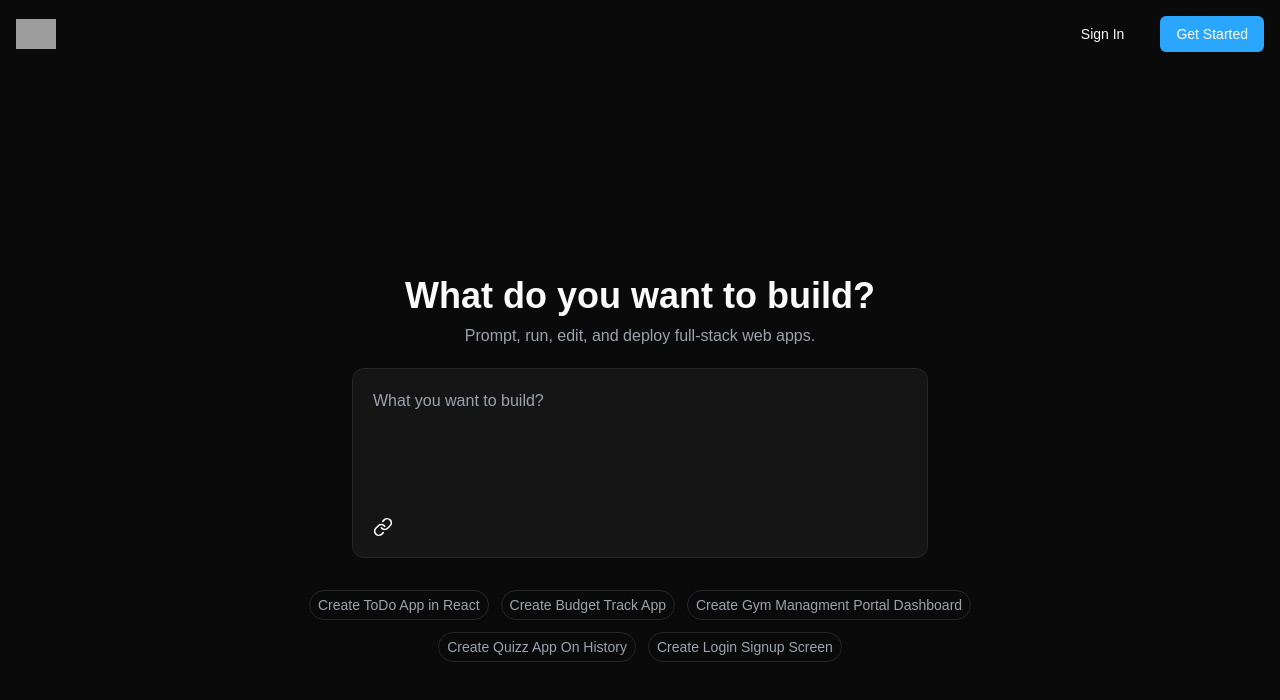
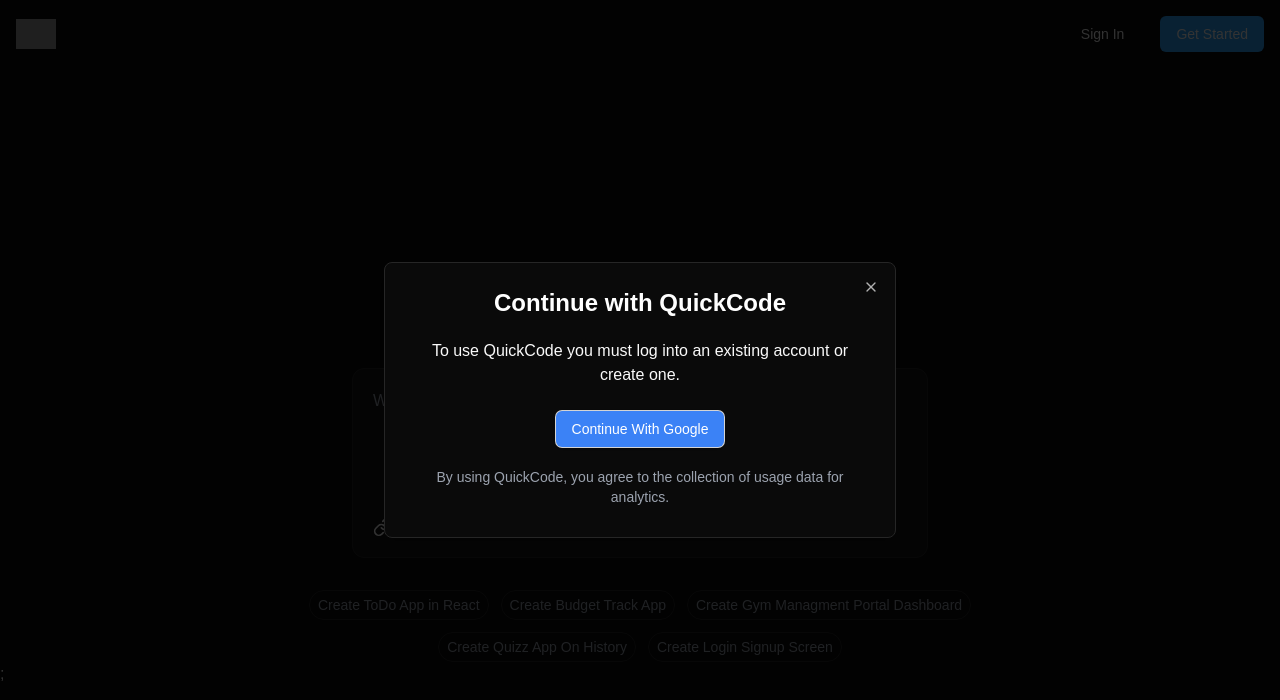
Before and after one commit to anishmehta24/IEEE-megaproject, a Next.js app: page / in a window 1280 px wide. Both pictures are taken after a click on the element "Create ToDo App in React". Shown: the top 700 px of the page. Built offline with nearby package versions, Linux system fonts and the light colour scheme; no server answers; grey boxes are pictures that could not be loaded.

Commit message:
authentication added google signin

```diff
--- a/app/provider.jsx
+++ b/app/provider.jsx
@@ -2,11 +2,16 @@
 import React, { useState } from 'react'
 import { ThemeProvider as NextThemesProvider } from "next-themes"
 import { MessagesContext } from '@/context/MessagesContext'
+import { UserDetailContext } from '@/context/UserDetailContext';
+import { GoogleOAuthProvider } from '@react-oauth/google';
 
 function Provider({ children }) {
     const [messages,setMessages] = useState();
+    const [userDetail,setUserDetail] = useState();
   return (
     <div>
+        <GoogleOAuthProvider clientId={process.env.NEXT_PUBLIC_GOOGLE_AUTH_CLIENT_ID_KEY}>
+        <UserDetailContext.Provider value={{userDetail,setUserDetail}}>
         <MessagesContext.Provider value={{messages,setMessages}}>
         <NextThemesProvider
             attribute="class"
@@ -17,6 +22,8 @@ function Provider({ children }) {
         {children}
         </NextThemesProvider>
         </MessagesContext.Provider>
+        </UserDetailContext.Provider>
+        </GoogleOAuthProvider>;
 
     </div>
   )
--- a/components/ui/custom/Hero.jsx
+++ b/components/ui/custom/Hero.jsx
@@ -6,11 +6,22 @@ import Lookup from '@/data/Lookup'
 import { ArrowRight, Link } from 'lucide-react'
 import Colors from '@/data/Colors'
 import { MessagesContext } from '@/context/MessagesContext'
+import { UserDetailContext } from '@/context/UserDetailContext'
+
+import dynamic from 'next/dynamic';
+
+const SignInDialog = dynamic(() => import('./SignInDialog'), { ssr: false });
 
 function Hero() {
     const [userInput , setUserInput] = useState();
     const {messages,setMessages} = useContext(MessagesContext)
+    const {userDetail,setUserDetail} = useContext(UserDetailContext)
+    const [openDialog,setOpenDialog] = useState(false);
     const onGenerate=(input)=>{
+        if(!userDetail?.name){
+            setOpenDialog(true);
+            return ;
+        }
         setMessages({
             role:'user',
             content:input
@@ -31,7 +42,7 @@ function Hero() {
                     onChange={(event)=>setUserInput(event.target.value)}
                     className='outline-none bg-transparent w-full h-32 max-h-56 resize-none'
                 />
-               {userInput && <ArrowRight className='bg-blue-500 p-2 h-8 w-8 rounded-md cursor-pointer'/>}
+               {userInput && <ArrowRight onClick={()=>onGenerate(userInput)} className='bg-blue-500 p-2 h-8 w-8 rounded-md cursor-pointer'/>}
             </div>
             <div>
                 <Link className='h-5 w-5'/>
@@ -44,6 +55,7 @@ function Hero() {
                      >{suggestion}</h2>
                 ))}
         </div>
+        <SignInDialog openDialog={openDialog} closeDialog={(v)=>setOpenDialog(v)}/>
    </div>
   )
 }
--- /dev/null
+++ b/components/ui/custom/SignInDialog.jsx
@@ -0,0 +1,63 @@
+import React, { useContext } from 'react'
+import {
+    Dialog,
+    DialogContent,
+    DialogDescription,
+    DialogHeader,
+    DialogTitle,
+    DialogTrigger,
+} from "@/components/ui/dialog"
+import Lookup from '@/data/Lookup'
+import { Button } from '../button'
+import { useGoogleLogin } from '@react-oauth/google';
+import axios from 'axios';
+import { UserDetailContext } from '@/context/UserDetailContext';
+
+function SignInDialog({ openDialog, closeDialog }) {
+const {userDetail,setUserDetail} = useContext(UserDetailContext)
+
+const googleLogin = useGoogleLogin({
+    onSuccess: async (tokenResponse) => {
+      console.log(tokenResponse);
+      const userInfo = await axios.get(
+        'https://www.googleapis.com/oauth2/v3/userinfo',
+        { headers: { Authorization: 'Bearer '+tokenResponse?.access_token} },
+      );
+
+      console.log(userInfo);
+      setUserDetail(userInfo?.data);
+      //save in database
+      closeDialog=false
+    },
+    onError: errorResponse => console.log(errorResponse),
+  });
+    return (
+        <Dialog open={openDialog} onOpenChange={closeDialog}>
+            <DialogContent>
+                <DialogHeader>
+                    <DialogTitle>
+                    <div className="flex flex-col items-center justify-center gap-3">
+                            <div className='font-bold text-2xl text-center text-white'>
+                                {Lookup.SIGNIN_HEADING}
+                            </div>
+                            <div className='mt-2 text-center'>
+                                {Lookup.SIGNIN_SUBHEADING}
+                            </div>
+                            <Button className="bg-blue-500 text-white hover:bg-blue-400 mt-3" onClick={googleLogin}>
+                                Continue With Google
+                            </Button>
+                            <p className="text-center text-sm text-gray-400 mt-2">
+                                {Lookup.SIGNIn_AGREEMENT_TEXT}
+                            </p>
+                        </div>
+                    </DialogTitle>
+                    <DialogDescription>
+
+                    </DialogDescription>
+                </DialogHeader>
+            </DialogContent>
+        </Dialog>
+    )
+}
+
+export default SignInDialog
--- /dev/null
+++ b/components/ui/dialog.jsx
@@ -0,0 +1,96 @@
+"use client"
+
+import * as React from "react"
+import * as DialogPrimitive from "@radix-ui/react-dialog"
+import { X } from "lucide-react"
+
+import { cn } from "@/lib/utils"
+
+const Dialog = DialogPrimitive.Root
+
+const DialogTrigger = DialogPrimitive.Trigger
+
+const DialogPortal = DialogPrimitive.Portal
+
+const DialogClose = DialogPrimitive.Close
+
+const DialogOverlay = React.forwardRef(({ className, ...props }, ref) => (
+  <DialogPrimitive.Overlay
+    ref={ref}
+    className={cn(
+      "fixed inset-0 z-50 bg-black/80  data-[state=open]:animate-in data-[state=closed]:animate-out data-[state=closed]:fade-out-0 data-[state=open]:fade-in-0",
+      className
+    )}
+    {...props} />
+))
+DialogOverlay.displayName = DialogPrimitive.Overlay.displayName
+
+const DialogContent = React.forwardRef(({ className, children, ...props }, ref) => (
+  <DialogPortal>
+    <DialogOverlay />
+    <DialogPrimitive.Content
+      ref={ref}
+      className={cn(
+        "fixed left-[50%] top-[50%] z-50 grid w-full max-w-lg translate-x-[-50%] translate-y-[-50%] gap-4 border bg-background p-6 shadow-lg duration-200 data-[state=open]:animate-in data-[state=closed]:animate-out data-[state=closed]:fade-out-0 data-[state=open]:fade-in-0 data-[state=closed]:zoom-out-95 data-[state=open]:zoom-in-95 data-[state=closed]:slide-out-to-left-1/2 data-[state=closed]:slide-out-to-top-[48%] data-[state=open]:slide-in-from-left-1/2 data-[state=open]:slide-in-from-top-[48%] sm:rounded-lg",
+        className
+      )}
+      {...props}>
+      {children}
+      <DialogPrimitive.Close
+        className="absolute right-4 top-4 rounded-sm opacity-70 ring-offset-background transition-opacity hover:opacity-100 focus:outline-none focus:ring-2 focus:ring-ring focus:ring-offset-2 disabled:pointer-events-none data-[state=open]:bg-accent data-[state=open]:text-muted-foreground">
+        <X className="h-4 w-4" />
+        <span className="sr-only">Close</span>
+      </DialogPrimitive.Close>
+    </DialogPrimitive.Content>
+  </DialogPortal>
+))
+DialogContent.displayName = DialogPrimitive.Content.displayName
+
+const DialogHeader = ({
+  className,
+  ...props
+}) => (
+  <div
+    className={cn("flex flex-col space-y-1.5 text-center sm:text-left", className)}
+    {...props} />
+)
+DialogHeader.displayName = "DialogHeader"
+
+const DialogFooter = ({
+  className,
+  ...props
+}) => (
+  <div
+    className={cn("flex flex-col-reverse sm:flex-row sm:justify-end sm:space-x-2", className)}
+    {...props} />
+)
+DialogFooter.displayName = "DialogFooter"
+
+const DialogTitle = React.forwardRef(({ className, ...props }, ref) => (
+  <DialogPrimitive.Title
+    ref={ref}
+    className={cn("", className)}
+    {...props} />
+))
+DialogTitle.displayName = DialogPrimitive.Title.displayName
+
+const DialogDescription = React.forwardRef(({ className, ...props }, ref) => (
+  <DialogPrimitive.Description
+    ref={ref}
+    className={cn("text-sm text-muted-foreground", className)}
+    {...props} />
+))
+DialogDescription.displayName = DialogPrimitive.Description.displayName
+
+export {
+  Dialog,
+  DialogPortal,
+  DialogOverlay,
+  DialogTrigger,
+  DialogClose,
+  DialogContent,
+  DialogHeader,
+  DialogFooter,
+  DialogTitle,
+  DialogDescription,
+}
--- /dev/null
+++ b/context/UserDetailContext.jsx
@@ -0,0 +1,3 @@
+import { createContext } from "react";
+
+export const UserDetailContext = createContext();
--- a/data/Lookup.jsx
+++ b/data/Lookup.jsx
@@ -5,9 +5,9 @@ export default {
   HERO_HEADING: 'What do you want to build?',
   HERO_DESC: 'Prompt, run, edit, and deploy full-stack web apps.',
   INPUT_PLACEHOLDER: 'What you want to build?',
-  SIGNIN_HEADING: 'Continue With Bolt.New 2.0',
-  SIGNIN_SUBHEADING: 'To use Bolt you must log into an existing account or create one.',
-  SIGNIn_AGREEMENT_TEXT: 'By using Bolt, you agree to the collection of usage data for analytics.',
+  SIGNIN_HEADING: 'Continue with QuickCode',
+  SIGNIN_SUBHEADING: 'To use QuickCode you must log into an existing account or create one.',
+  SIGNIn_AGREEMENT_TEXT: 'By using QuickCode, you agree to the collection of usage data for analytics.',
 
 
   DEFAULT_FILE: {
--- a/package.json
+++ b/package.json
@@ -9,7 +9,10 @@
     "lint": "next lint"
   },
   "dependencies": {
+    "@radix-ui/react-dialog": "^1.1.4",
     "@radix-ui/react-slot": "^1.1.1",
+    "@react-oauth/google": "^0.12.1",
+    "axios": "^1.7.9",
     "class-variance-authority": "^0.7.1",
     "clsx": "^2.1.1",
     "dedent": "^1.5.3",
```
Also changed, not shown: 1 other file (tests, documents, lock files or other folders).
